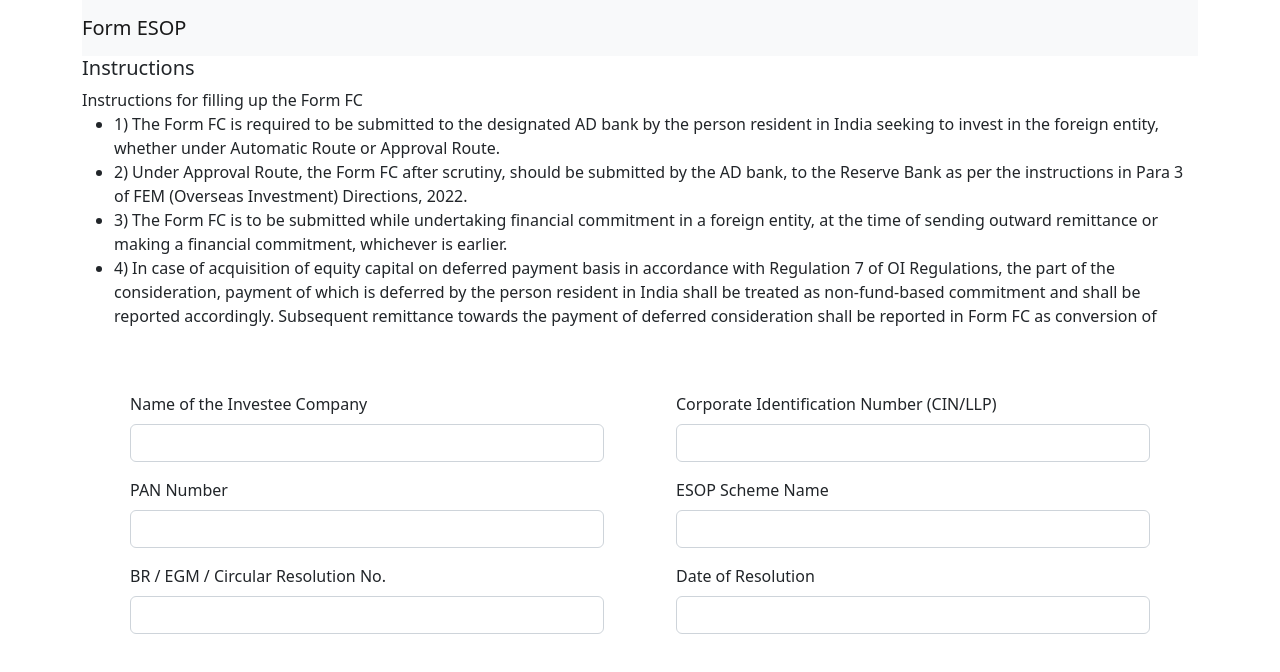
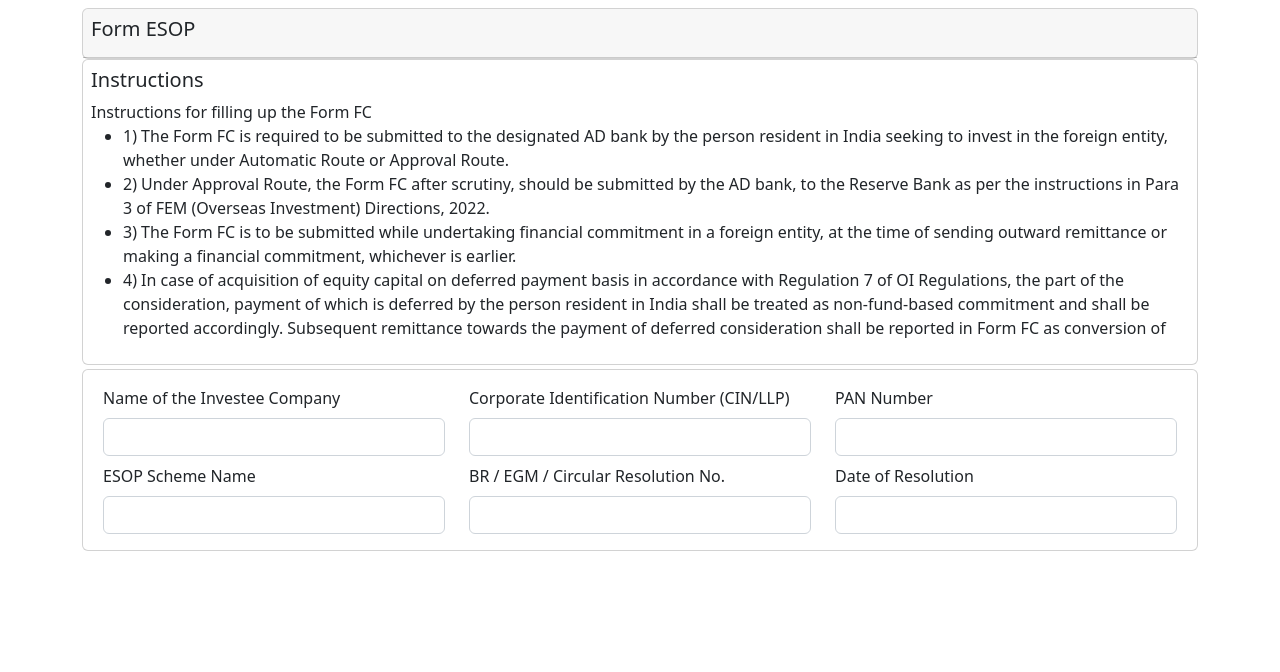
Before and after one commit to gouravbhardwajkarnal/cimplyfema_app, an Angular app: page /form-esop in a window 1280 px wide. Shown: the top 672 px of the page. Built offline with nearby package versions, Linux system fonts and the light colour scheme.

Commit message:
from esop Design change

```diff
--- a/src/app/components/form-esop/form-esop.component.html
+++ b/src/app/components/form-esop/form-esop.component.html
@@ -1,13 +1,12 @@
 <div class="container">
-    <div class="navbar navbar-expand-lg navbar-light bg-light">
-        <a class="navbar-brand" style="text-align:center" href="#">Form ESOP
-            <!-- <small class="text-muted">
-        your source of news about frontend development!
-      </small> -->
-        </a>
+    <div class="card mt-2">
+        <div class="card-header p-2">
+           <h5> Form ESOP</h5>
         </div>
-    <div class="jumbotron">
-        <h5 >Instructions</h5>
+    </div>
+
+    <div class="card p-2">
+        <h5>Instructions</h5>
 
         Instructions for filling up the Form FC
         <ul>
@@ -24,62 +23,43 @@
             </li>
         </ul>
     </div>
+    <div class="card p-2 mt-1">
+    <div class="container-fluid position-relative d-flex p-0">
+        <div class="container-fluid pt-2">
+            <div class="row">
 
-    <div class="container-fluid position-relative d-flex p-0">
-        <div class="container-fluid pt-4 px-4">
-            <div class="row g-4">
-                <div class="col-sm-12 col-xl-6">
-                    <div class="rounded h-100 p-4">
-                        <!-- <h6 class="mb-4">Basic Form</h6> -->
-                        <form>
-                            <div class="mb-3">
-                                <label  class="form-label">Name of the Investee Company
+                <div class="col-4 mb-2">
+                    <label class="form-label">Name of the Investee Company
                     </label>
                     <input type="text" class="form-control">
-
                 </div>
-                            <div class="mb-3">
-                                <label  class="form-label">PAN Number
+                <div class="col-4 mb-2">
+                    <label class="form-label">Corporate Identification Number (CIN/LLP) </label>
+                    <input type="text" class="form-control">
+                </div>
+                <div class="col-4 mb-2">
+                    <label class="form-label">PAN Number
                     </label>
-                                <input type="text" class="form-control" >
+                    <input type="text" class="form-control">
                 </div>
-                            <div class="mb-3">
+                <div class="col-4 mb-2">
+                    <label class="form-label">ESOP Scheme Name
+                    </label>
+                    <input type="text" class="form-control">
+                </div>
+                <div class="col-4 mb-2">
                     <label class="form-label">BR / EGM / Circular Resolution No.
                     </label>
-                                <input type="text" class="form-control" >
-                            </div>
-
-                        </form>
-                    </div>
-                </div>
-
-                <div class="col-sm-12 col-xl-6">
-                    <div class="rounded h-100 p-4">
-                        <!-- <h6 class="mb-4">Basic Form</h6> -->
-                        <form>
-                            <div class="mb-3">
-                                <label class="form-label">Corporate Identification Number (CIN/LLP)                                </label>
-                                <input type="text" class="form-control" >
-
-                            </div>
-                            <div class="mb-3">
-                                <label class="form-label">ESOP Scheme Name
-                                </label>
-                                <input type="text" class="form-control" >
-                            </div>
-                            <div class="mb-3">
-                                <label class="form-label">Date of Resolution
-                                </label>
-                                <input type="text" class="form-control" >
+                    <input type="text" class="form-control">
                 </div>
 
 
-                        </form>
-                    </div>
-                </div>
-
-
+                <div class="col-4 mb-2">
+                    <label class="form-label">Date of Resolution
+                    </label>
+                    <input type="text" class="form-control">
                 </div>
             </div>
             </div>
         </div>
+    </div>
```
Lines whose indentation alone changed are shown as unchanged.
